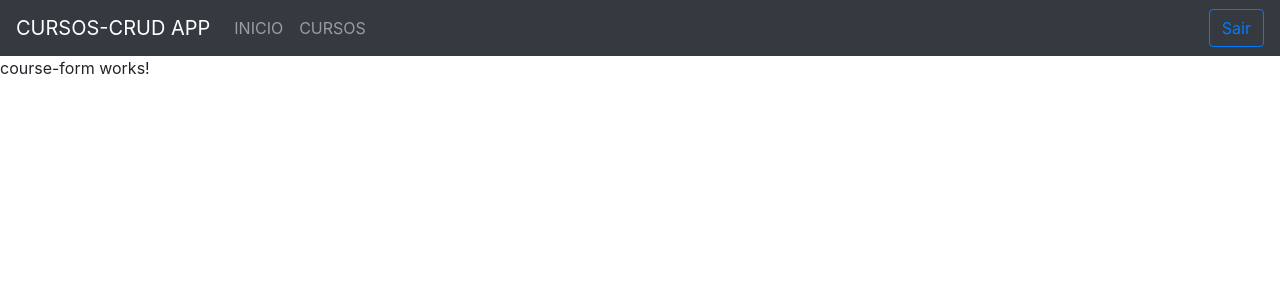
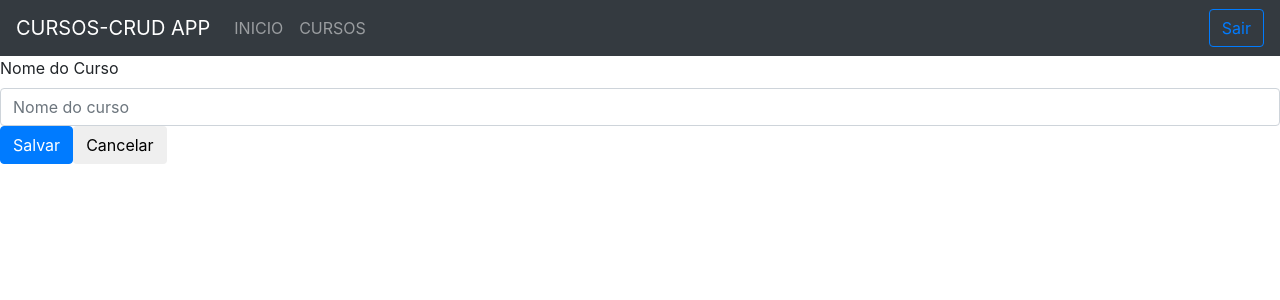
Before and after one commit to airtonferreira/course-crud, an Angular app: page /edit/1 in a window 1280 px wide. Shown: the top 300 px of the page. Built offline with nearby package versions, Linux system fonts and the light colour scheme.

Commit message:
hotfixes/form validations

```diff
--- a/src/app/course-form/course-form.component.html
+++ b/src/app/course-form/course-form.component.html
@@ -1 +1,28 @@
-<p>course-form works!</p>
+<form class="needs-validation" novalidate [formGroup]="form">
+    <div class="form-row">
+
+        <div class="col-md-12">
+            <label for="name">Nome do Curso</label>
+            <input type="text" class="form-control" id="name" placeholder="Nome do curso" name="name" formControlName="name"
+                [ngClass]="{'is-invalid': submitted && hasError('name')}">
+
+            <div class="invalid-feedback" *ngIf="hasError('name') && hasError('name')['required']">
+                Por favor, informe um nome para o curso.
+            </div>
+
+            <div class="invalid-feedback" *ngIf="hasError('name') && hasError('name')['minlength']">
+                O nome precisa ter no mínimo {{ hasError('name')['minlength'].requiredLength }} caracteres.
+            </div>
+
+            <div class="invalid-feedback" *ngIf="hasError('name') && hasError('name')['maxlength']">
+                O nome só pode ter no máximo {{ hasError('name')['maxlength'].requiredLength }} caracteres.
+            </div>
+        </div>
+    </div>
+
+    <div>
+        <button class="btn btn-primary" type="submit" (click)="onSubmit()">Salvar</button>
+
+        <button class="btn btn-default" type="button" (click)="onCancel()">Cancelar</button>
+    </div>
+</form>
--- a/src/app/course-form/course-form.component.ts
+++ b/src/app/course-form/course-form.component.ts
@@ -1,4 +1,5 @@
 import { Component, OnInit } from '@angular/core';
+import { FormGroup, FormBuilder, Validators } from '@angular/forms'
 
 @Component({
   selector: 'app-course-form',
@@ -7,9 +8,33 @@ import { Component, OnInit } from '@angular/core';
 })
 export class CourseFormComponent implements OnInit {
 
-  constructor() { }
+  form: FormGroup;
+  submitted = false;
+
+  constructor(private fb: FormBuilder) { }
 
   ngOnInit() {
+
+    this.form = this.fb.group({
+      name: [null, [Validators.required, Validators.minLength(3), Validators.maxLength(250)]]
+    });
+
+  }
+
+  hasError(field: string) {
+    return this.form.get(field).errors;
+  }
+
+  onSubmit() {
+    this.submitted = true;
+    if (this.form.valid) {
+      console.log('Form enviado com sucesso!')
+    }
+  }
+
+  onCancel() {
+    this.submitted = false;
+    this.form.reset();
   }
 
 }
```
